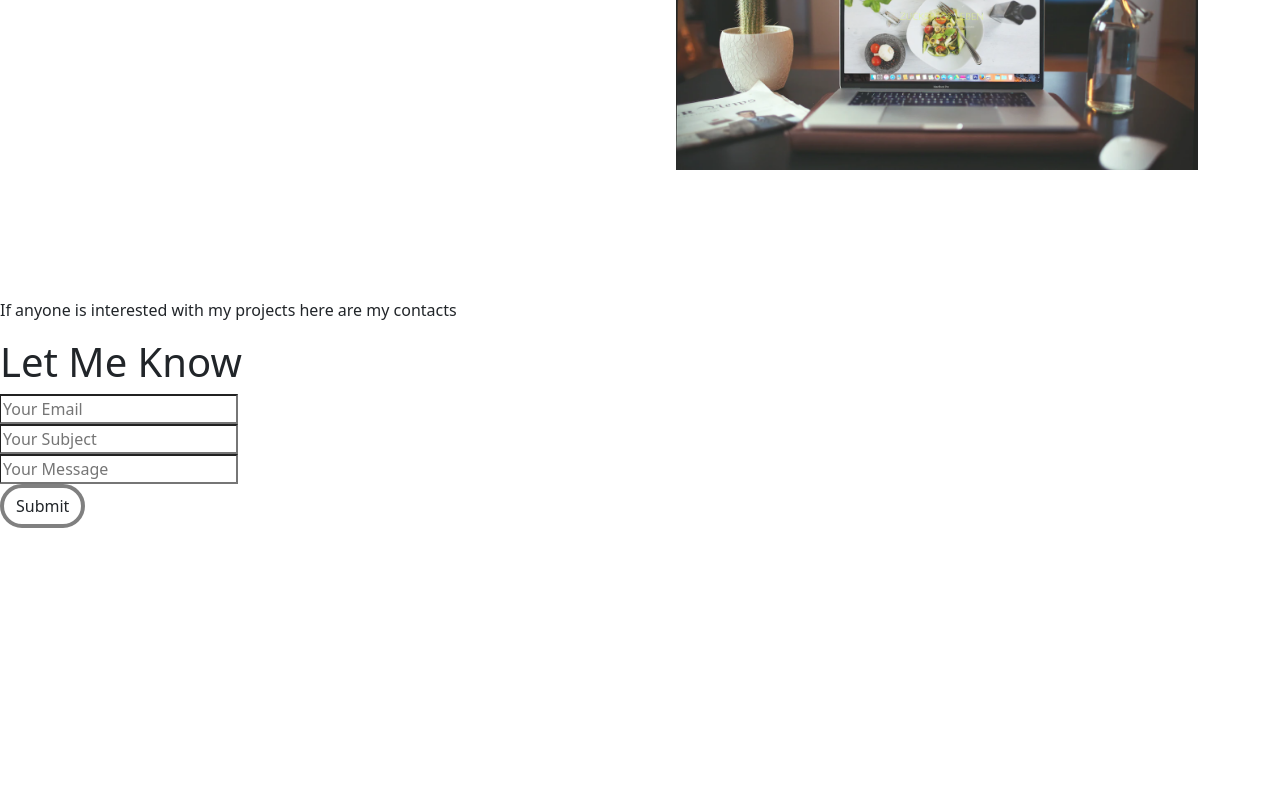
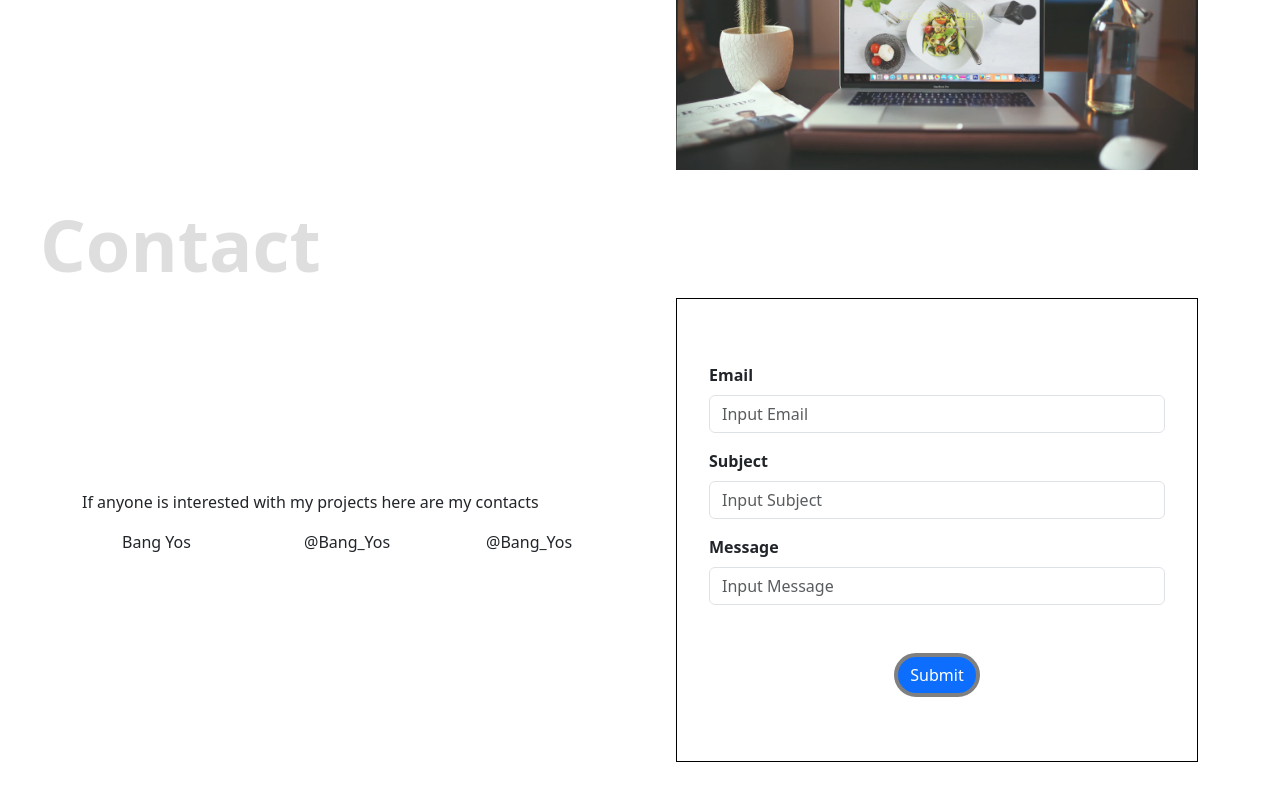
Before and after one commit to BangYos002/Portofolio-V1, a plain HTML site: page index.html in a window 1280 px wide. Shown: the part 1607-2407 px from the top of the page. Before the commit the page ends 2135 px from the top, so only its background shows below. Drawn offline with nearby package versions, Linux system fonts and the light colour scheme.

Commit message:
add contact

```diff
--- a/index.html
+++ b/index.html
@@ -99,31 +99,45 @@
         </div>
      </div>
     </section>
-    <section id="conatct">
-      <div>
+    <section id="contact" class="contact container">
+      <div class="row d-flex align-items-center gap-5">
+         <div class="col">
           <p>If anyone is interested with my projects here are my contacts</p>
+          <div class="row">
+            <div class="col d-flex align-items-center">
+              <img src="images/Facebook.svg" alt="fb icon">
+              <p>Bang Yos</p>
             </div>
-      <div class="contact-detail">
-            <form action="">
-              <h1>Let Me Know</h1>
-              <div class="form-group">
-                <div id="input-email" class="input-group">
-                    <label for="email"></label>
-                    <input type="text" placeholder="Your Email">
+            <div class="col d-flex align-items-center">
+              <img src="images/Instagram.svg" alt="ig icon">
+              <p>@Bang_Yos</p>
             </div>
-                <div class="form-group">
-                  <div id="input-subject" class="input-group">
-                      <label for="Subject"></label>
-                      <input type="text" placeholder="Your Subject">
-                  </div>
-                  <div class="form-group">
-                    <div id="input-message" class="input-group">
-                        <label for="Message"></label>
-                        <input type="text" placeholder="Your Message">
+            <div class="col d-flex align-items-center">
+              <img src="images/Twitter.svg" alt="x icon">
+              <p>@Bang_Yos</p>
             </div>
          </div>
-              <button class="btn">Submit</button>
+        </div>
+        <div class="col">
+          <form class="contact-form" onsubmit="onFormSubmit(event)">
+            <div class="mb-3">
+              <label for="inp_email" class="form-label">Email</label>
+              <input type="email" class="form-control" id="inp_email" placeholder="Input Email">
+            </div>
+            <div class="mb-3">
+              <label for="inp_subject" class="form-label">Subject</label>
+              <input type="text" class="form-control" id="inp_subject" placeholder="Input Subject">
+            </div>
+            <div class="mb-3">
+              <label for="inp_message" class="form-label">Message</label>
+              <input type="text" class="form-control" id="inp_message" placeholder="Input Message">
+            </div>
+            <div class="d-flex justify-content-center mt-5">
+              <button type="submit" class="btn btn-primary">Submit</button>
+            </div>
+
           </form>
+        </div>
      </div>
     </section>
 </body>
--- a/main.js
+++ b/main.js
@@ -7,11 +7,27 @@ function toggleDetail(e) {
         $(target).html("Less Info").addClass("active")
     }
 
-
     const item = $(target).parents(".about-exp-item")
     const detail = $(item).children(".about-exp-item-detail")
+    $(detail).slideToggle()
+}
 
-    $(detail).slideToggle()
+function onFormSubmit(e) {
+    e.preventDefault()
+    const email = $("#inp_email")
+    const subject = $("#inp_subject")
+    const message = $("#inp_message")
 
-
+    if(!$(email).val()) {
+        alert("Email required")
+    } else if (!$(subject).val()) {
+        alert("Subject required")
+    } else if (!$(message).val()) {
+        alert("Message required")
+    } else {
+        alert("Form Submitted")
+        $(email).val("")
+        $(subject).val("")
+        $(message).val("")
+    }
 }
--- a/style.css
+++ b/style.css
@@ -120,6 +120,24 @@ section::before {
     content: 'Project';
 }
 
+.contact {
+    padding-bottom: 128px;
+
+}
+
+.contact::before {
+    content: 'Contact';
+}
+
+.contact-form {
+    border: 1px solid black;
+    padding: 64px 32px;
+}
+
+.form-label {
+    font-weight: 700;
+}
+
 @keyframes upDown {
     0% {
         transform: translateY(0);
```
Also changed, not shown: images/Facebook.svg (added), images/Instagram.svg (added), images/Twitter.svg (added). Lines whose indentation alone changed are shown as unchanged.
